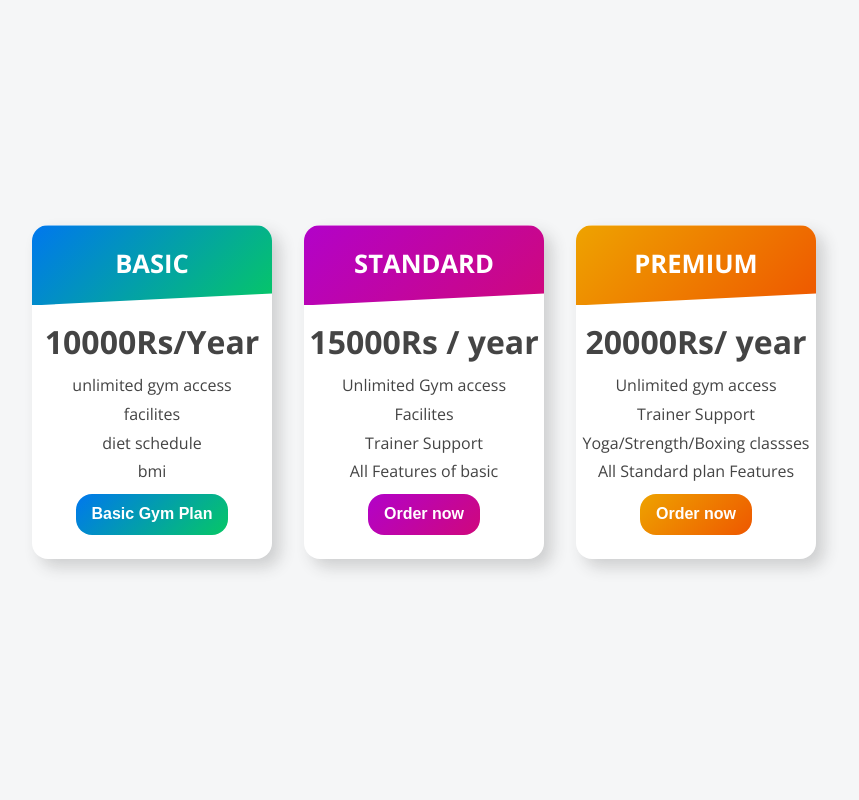
After one commit to gaurang444/test, a Django app: page /pricing/ in a window 1280 px wide. The commit adds this page. Shown: the whole page, without its empty margins (200-1059 px from the left). Run offline with Django 3.2, Linux system fonts and the light colour scheme.

Commit message:
more pages

```diff
--- a/gym/urls.py
+++ b/gym/urls.py
@@ -24,4 +24,7 @@ urlpatterns = [
     path('careers/', carrers, name='careers'),
     path('join-today/', join_gym, name='join-today'),
     path('contact-us/', contact_us, name='contact-us'),
+    path('pricing/', pricing, name='pricing'),
+    path('classes/', classes, name='classes'),
+    path('thanks/', thanks, name='thanks'),
 ]
--- a/gym/views.py
+++ b/gym/views.py
@@ -9,7 +9,14 @@ def home(request):
 def carrers(request):
     return render(request, 'carrers.html')
 
+def pricing(request):
+    return render(request, 'pricing.html')
 
+def classes(request):
+    return render(request, 'classes.html')
+
+def thanks(request):
+    return render(request, 'thanks.html')
 
 @csrf_exempt
 def join_gym(request):
--- /dev/null
+++ b/static/css/pricing.css
@@ -0,0 +1,113 @@
+@import url('https://fonts.googleapis.com/css?family=Open+Sans:400,700&display=swap');
+* {
+    margin: 0;
+    padding: 0;
+    box-sizing: border-box;
+}
+
+html {
+    font-size: 16px;
+}
+
+body {
+    background: #f5f6f7;
+    display: flex;
+    justify-content: center;
+    align-items: center;
+    flex-direction: column;
+    height: 100vh;
+    line-height: 1.8;
+    font-family: 'Open Sans', sans-serif;
+}
+
+main {
+    display: flex;
+    justify-content: center;
+    align-items: center;
+    flex-wrap: wrap;
+}
+
+.card-basic,
+.card-premium,
+.card-standard {
+    margin: 0 2rem 1rem 0;
+    padding: 0 0 0.5rem 0;
+    width: 15rem;
+    background: #fff;
+    color: #444;
+    text-align: center;
+    border-radius: 1rem;
+    box-shadow: 0.5rem 0.5rem 1rem rgba(51, 51, 51, 0.2);
+    overflow: hidden;
+    transition: all 0.1ms ease-in-out;
+}
+
+.card-basic:hover,
+.card-premium:hover,
+.card-standard:hover {
+    transform: scale(1.02);
+}
+
+.card-header {
+    height: 5rem;
+    text-transform: uppercase;
+    font-weight: 700;
+    font-size: 0.8rem;
+    padding: 1rem 0;
+    color: #fff;
+    clip-path: polygon(0 0, 100% 0%, 100% 85%, 0% 100%);
+}
+
+.header-basic,
+.btn-basic {
+    background: linear-gradient(135deg, rgb(0, 119, 238), #06c766);
+}
+
+.header-standard,
+.btn-standard {
+    background: linear-gradient(135deg, #b202c9, #cf087c);
+}
+
+.header-premium,
+.btn-premium {
+    background: linear-gradient(135deg, #eea300, #ee5700);
+}
+
+.card-body {
+    padding: 0.5rem 0;
+}
+
+.card-body h2 {
+    font-size: 2rem;
+    font-weight: 700;
+}
+
+.card-element-container {
+    color: #444;
+    list-style: none;
+}
+
+.btn {
+    margin: 0.5rem 0;
+    padding: 0.7rem 1rem;
+    outline: none;
+    border-radius: 1rem;
+    font-size: 1rem;
+    font-weight: 700;
+    color: #fff;
+    border: none;
+    cursor: pointer;
+    transition: all 0.1ms ease-in-out;
+}
+
+.btn:hover {
+    transform: scale(0.95);
+}
+
+.btn:active {
+    transform: scale(1);
+}
+
+.card-element-hidden {
+    display: none;
+}
--- /dev/null
+++ b/templates/pricing.html
@@ -0,0 +1,66 @@
+<!DOCTYPE html>
+<html>
+<head>
+    <link rel="stylesheet" href="/static/css/pricing.css" />
+<title>Gym Pricing</title>
+</head>
+
+    <body>
+        <main>
+          <div class="card-basic">
+            <div class="card-header header-basic">
+              <h1>Basic</h1>
+            </div>
+            <div class="card-body">
+              <p><h2>10000Rs/Year</h2></p>
+              <div class="card-element-hidden-basic">
+                <ul class="card-element-container">
+                  <li class="card-element">unlimited gym access</li>
+                  <li class="card-element">facilites</li>
+                  <li class="card-element">diet schedule</li>
+                  <li class="card-element">bmi</li>
+                </ul>
+                <button class="btn btn-basic">Basic Gym Plan</button>
+              </div>
+            </div>
+          </div>
+
+          <div class="card-standard">
+            <div class="card-header header-standard">
+              <h1>Standard</h1>
+            </div>
+            <div class="card-body">
+              <p><h2>15000Rs / year</h2></p>
+              <div class="card-element-hidden-standard">
+                <ul class="card-element-container">
+                  <li class="card-element">Unlimited Gym access</li>
+                  <li class="card-element">Facilites</li>
+                  <li class="card-element">Trainer Support</li>
+                  <li class="card-element">All Features of basic</li>
+                </ul>
+                <button class="btn btn-standard">Order now</button>
+              </div>
+            </div>
+          </div>
+          <div class="card-premium">
+            <div class="card-header header-premium">
+              <h1>Premium</h1>
+            </div>
+            <div class="card-body">
+              <p><h2>20000Rs/ year</h2></p>
+              <div class="card-element-hidden-premium">
+                <ul class="card-element-container">
+                  <li class="card-element">Unlimited gym access</li>
+                  <li class="card-element">Trainer Support</li>
+                  <li class="card-element">Yoga/Strength/Boxing classses</li>
+                  <li class="card-element">All Standard plan Features</li>
+                </ul>
+                <button class="btn btn-premium">Order now</button>
+              </div>
+            </div>
+          </div>
+        </main>
+      </body>
+
+
+</html>
```
Also changed, not shown: templates/classes.html (added, +72 -0 lines), templates/index.html (+3 -8 lines), templates/thanks.html (added, +30 -0 lines), db.sqlite3.
